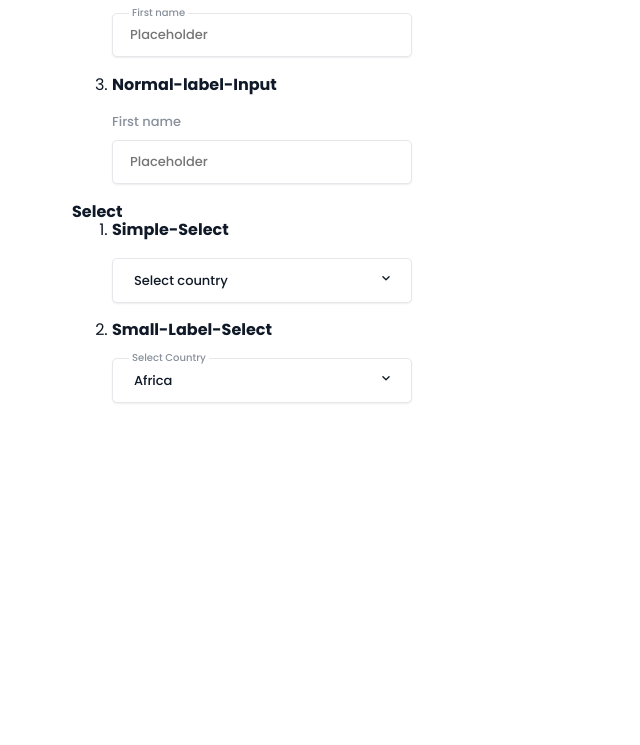
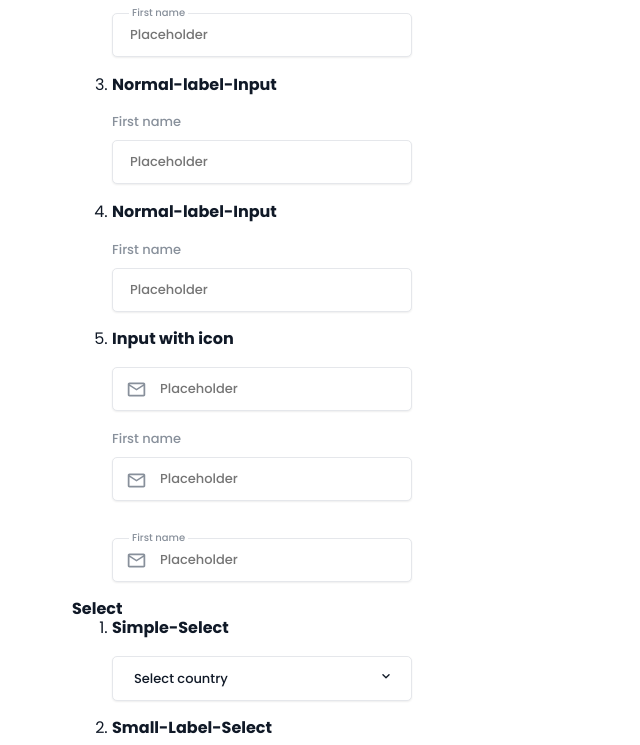
Before and after one commit to hamzanouali/WebApp-UI-HTML, a plain HTML site: page Design-System/index.html in a window 1280 px wide. Shown: the part 894-1639 px from the top of the page, without its empty margins (0-640 px from the left). Before the commit the page ends 1419 px from the top, so only its background shows below. Drawn offline with Linux system fonts and the light colour scheme.

Commit message:
wip: design system - inputs

```diff
--- a/Design-System/index.html
+++ b/Design-System/index.html
@@ -158,6 +158,62 @@
           <br>
           <br>
         </li>
+        <li>
+          <h2>Normal-label-Input</h2>
+          <br>
+          <div class="ui-normal-label-input">
+            <label class="ui-normal-label-input__label" for="input-unique-id-1">First name</label>
+            <input class="ui-normal-label-input__input" type="text" placeholder="Placeholder" id="input-unique-id-1">
+          </div>
+          <br>
+          <br>
+        </li>
+        <li>
+          <h2>Input with icon</h2>
+          <br>
+          <div class="ui-normal-label-input">
+            <div class="ui-input-icon-group">
+              <input class="ui-normal-label-input__input" type="text" placeholder="Placeholder" id="input-unique-id-1">
+              <span class="ui-input-icon-group__icon">
+                <svg xmlns="http://www.w3.org/2000/svg" width="21px" height="21px" viewBox="0 0 24 24"
+                  fill="currentColor">
+                  <path
+                    d="M22 6c0-1.1-.9-2-2-2H4c-1.1 0-2 .9-2 2v12c0 1.1.9 2 2 2h16c1.1 0 2-.9 2-2V6zm-2 0l-8 5-8-5h16zm0 12H4V8l8 5 8-5v10z" />
+                </svg>
+              </span>
+            </div>
+          </div>
+          <br><br>
+          <div class="ui-normal-label-input">
+            <label class="ui-normal-label-input__label" for="input-unique-id-1">First name</label>
+            <div class="ui-input-icon-group">
+              <input class="ui-normal-label-input__input" type="text" placeholder="Placeholder" id="input-unique-id-1">
+              <span class="ui-input-icon-group__icon">
+                <svg xmlns="http://www.w3.org/2000/svg" width="21px" height="21px" viewBox="0 0 24 24"
+                  fill="currentColor">
+                  <path
+                    d="M22 6c0-1.1-.9-2-2-2H4c-1.1 0-2 .9-2 2v12c0 1.1.9 2 2 2h16c1.1 0 2-.9 2-2V6zm-2 0l-8 5-8-5h16zm0 12H4V8l8 5 8-5v10z" />
+                </svg>
+              </span>
+            </div>
+          </div>
+          <br><br><br>
+          <div class="ui-small-label-input">
+            <label class="ui-small-label-input__label" for="input-unique-id-1">First name</label>
+            <div class="ui-input-icon-group">
+              <input class="ui-small-label-input__input" type="text" placeholder="Placeholder" id="input-unique-id-1">
+              <span class="ui-input-icon-group__icon">
+                <svg xmlns="http://www.w3.org/2000/svg" width="21px" height="21px" viewBox="0 0 24 24"
+                  fill="currentColor">
+                  <path
+                    d="M22 6c0-1.1-.9-2-2-2H4c-1.1 0-2 .9-2 2v12c0 1.1.9 2 2 2h16c1.1 0 2-.9 2-2V6zm-2 0l-8 5-8-5h16zm0 12H4V8l8 5 8-5v10z" />
+                </svg>
+              </span>
+            </div>
+          </div>
+          <br>
+          <br>
+        </li>
       </ol>
       <h1>
         Select
--- a/root.css
+++ b/root.css
@@ -397,6 +397,7 @@ body {
   line-height: 1.6;
   letter-spacing: normal;
   transition: .2s all;
+  z-index: 1;
 }
 
 .ui-small-label-input:focus-within .ui-small-label-input__label {
@@ -452,6 +453,39 @@ body {
 }
 
 .ui-normal-label-input:focus-within .ui-normal-label-input__label {
+  color: var(--ui-primary-200);
+}
+
+/* 5.4 INPUT-GROUP FOR ICONS */
+
+.ui-input-icon-group {
+  width: 100%;
+  display: flex;
+  position: relative;
+  z-index: 0;
+  --ui-normal-label-input__icon--width: 47px;
+}
+
+.ui-input-icon-group input {
+  padding-left: var(--ui-normal-label-input__icon--width);
+}
+
+.ui-input-icon-group__icon {
+  position: absolute;
+  inset: 1px;
+  right: auto;
+  color: var(--ui-neutral-400);
+  display: flex;
+  align-items: center;
+  justify-content: center;
+  width: var(--ui-normal-label-input__icon--width);
+  height: 100%;
+  transition: .2s all;
+}
+
+.ui-simple-input:focus-within .ui-input-icon-group__icon,
+.ui-small-label-input:focus-within .ui-input-icon-group__icon,
+.ui-normal-label-input:focus-within .ui-input-icon-group__icon {
   color: var(--ui-primary-200);
 }
 
```
